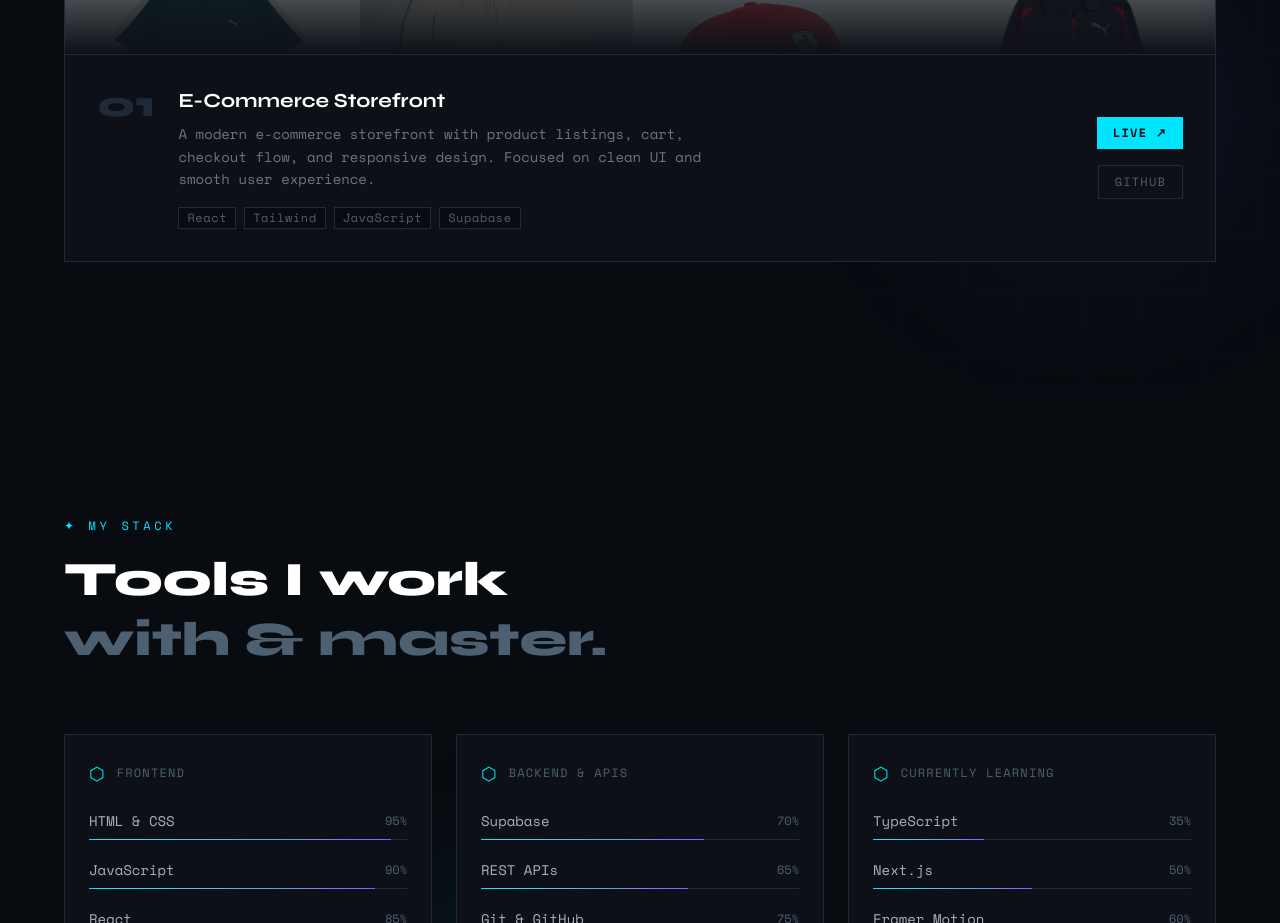
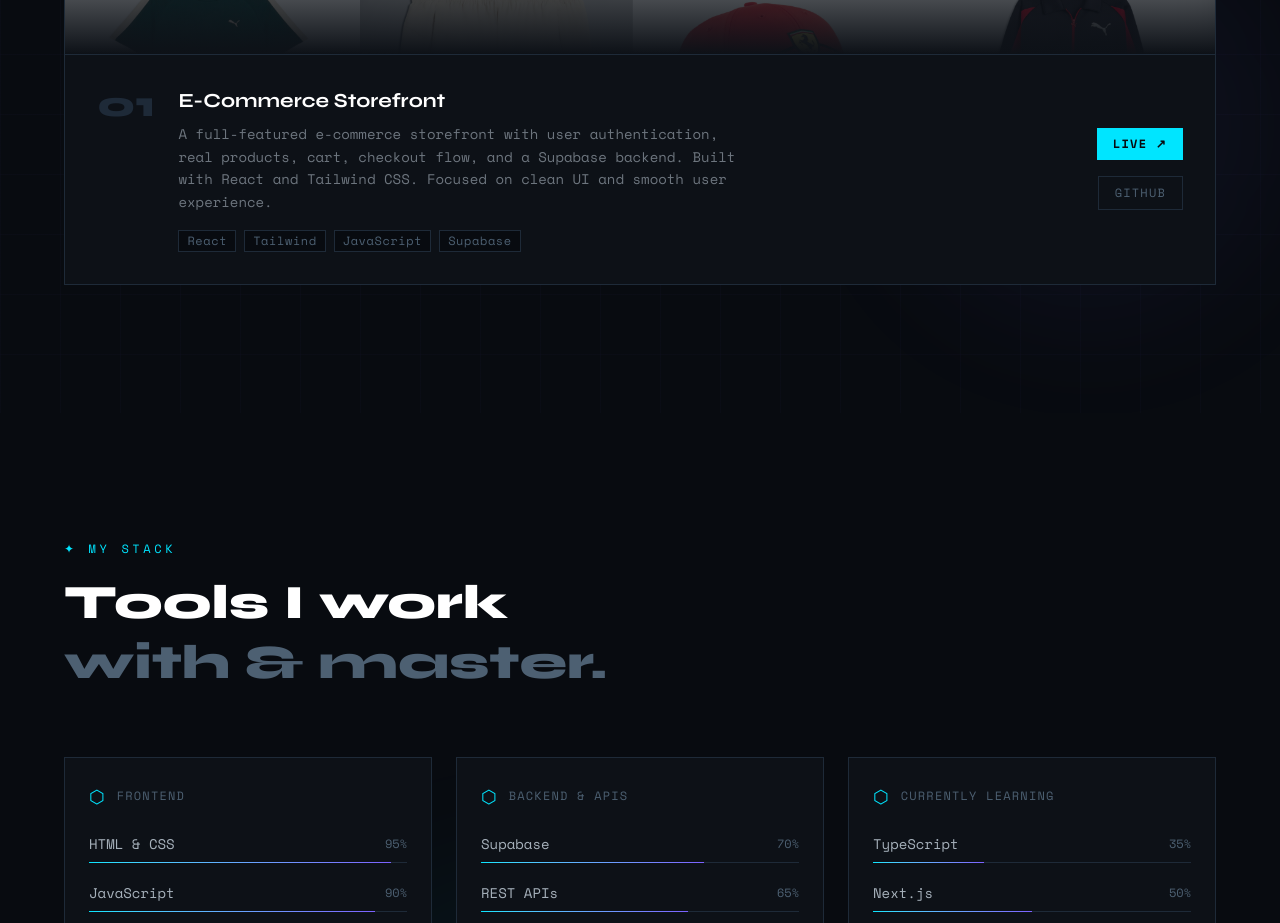
Before and after one commit to chukwumnomso/my-portfolio, a React (Vite) app: page / in a window 1280 px wide. Shown: the part 2300-3223 px from the top of the page. Built offline with nearby package versions, Linux system fonts and the light colour scheme.

Commit message:
update: project description

```diff
--- a/src/components/Projects.jsx
+++ b/src/components/Projects.jsx
@@ -6,7 +6,7 @@ const projects = [
     title: "E-Commerce Storefront",
     image: ecommerce,
     description:
-      "A modern e-commerce storefront with product listings, cart, checkout flow, and responsive design. Focused on clean UI and smooth user experience.",
+      "A full-featured e-commerce storefront with user authentication, real products, cart, checkout flow, and a Supabase backend. Built with React and Tailwind CSS. Focused on clean UI and smooth user experience.",
     tags: ["React", "Tailwind", "JavaScript", "Supabase"],
     live: "https://shopwillstore.vercel.app",
     github: "https://github.com/chukwumnomso/shopwill-V2",
```
